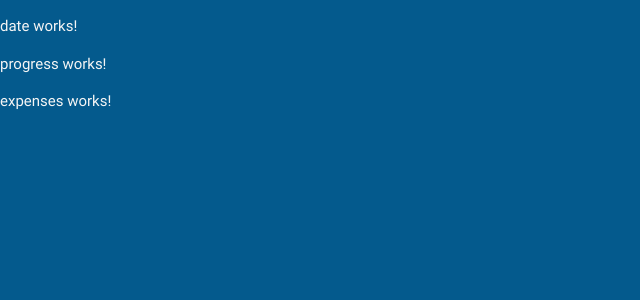
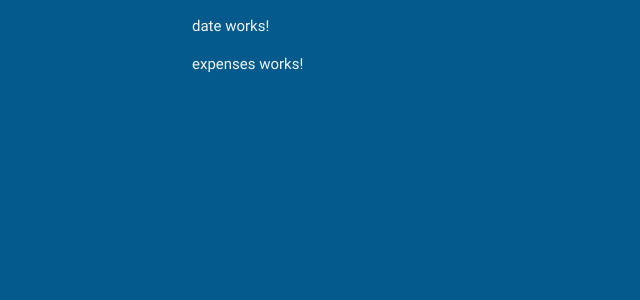
Before and after one commit to kyledhebert/pip-tracker, an Angular app: page / in a window 1280 px wide. Shown: the top 300 px of the page, without its empty margins (0-640 px from the left). Built offline with nearby package versions, Linux system fonts and the light colour scheme.

Commit message:
Make Progress Component a Child of Expenses Component

```diff
--- a/src/app/app.component.html
+++ b/src/app/app.component.html
@@ -1,3 +1,4 @@
-<app-date></app-date>
-<app-progress></app-progress>
-<app-expenses></app-expenses>
+<div class="container">
+  <app-date></app-date>
+  <app-expenses></app-expenses>
+</div>
```
